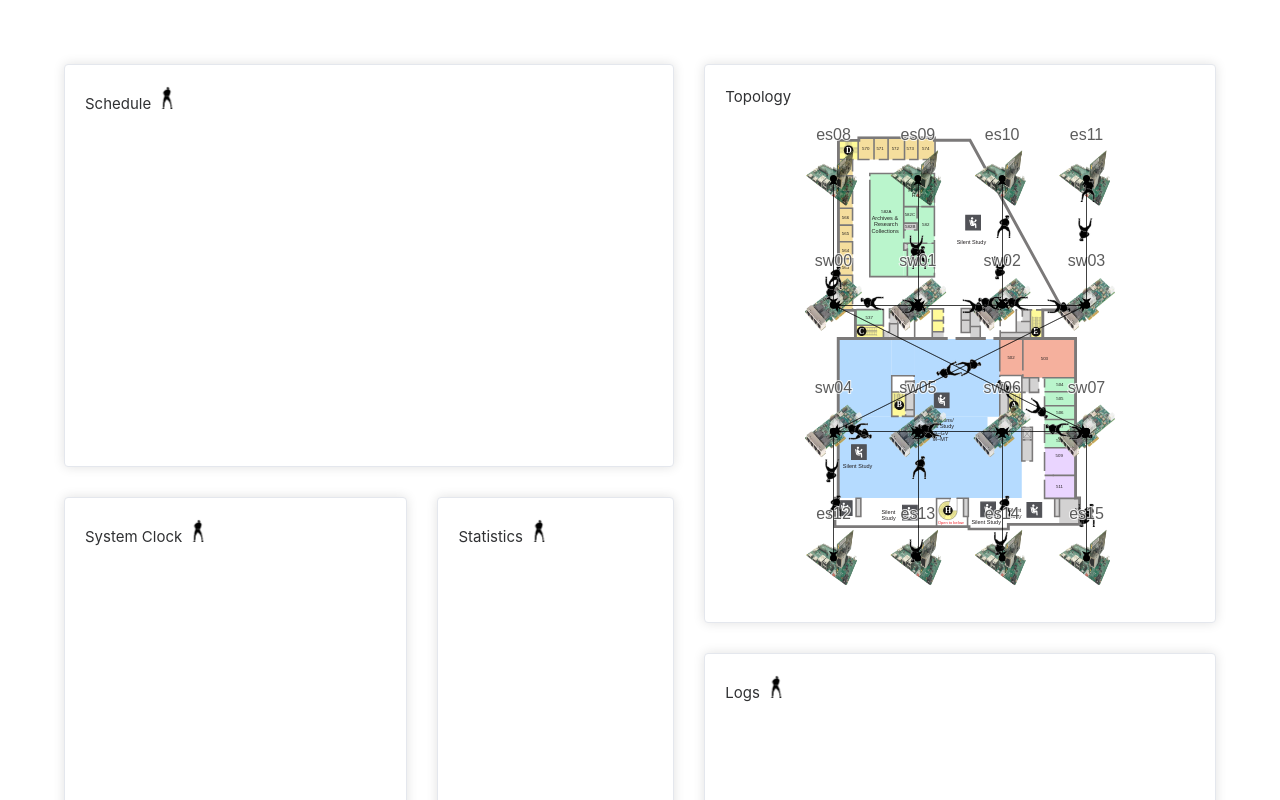
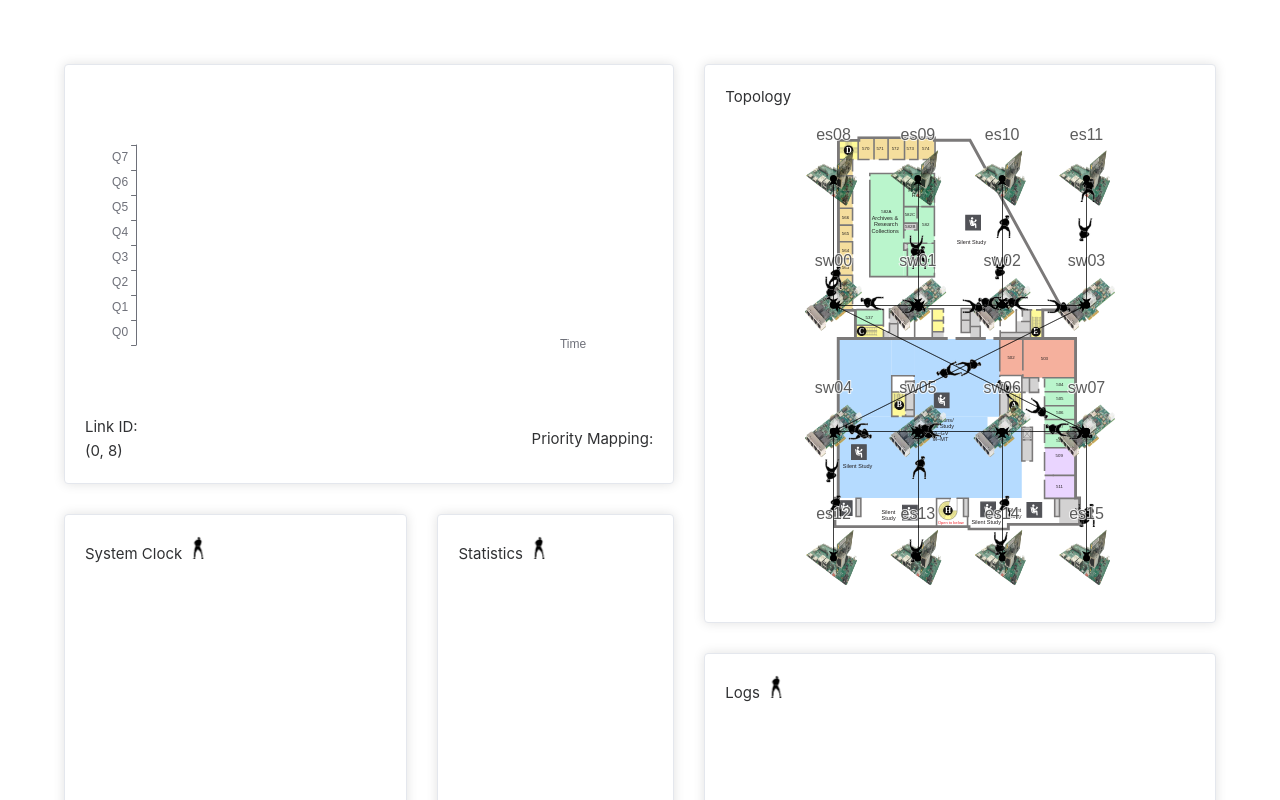
Before and after one commit to AmyangXYZ/VisTSN, a Vue app: page / in a window 1280 px wide. Shown: the top 800 px of the page. Built offline with nearby package versions, Linux system fonts and the light colour scheme.

Commit message:
added beginnings of chart and link data

```diff
--- a/package.json
+++ b/package.json
@@ -13,7 +13,7 @@
   },
   "dependencies": {
     "@vueuse/core": "^10.2.0",
-    "echarts": "^5.4.2",
+    "echarts": "^5.4.3",
     "element-plus": "^2.3.6",
     "vue": "^3.3.4"
   },
--- a/src/components/ScheduleTable.vue
+++ b/src/components/ScheduleTable.vue
@@ -1,16 +1,97 @@
-<script setup lang="ts"></script>
+<script setup lang="ts">
+  import { useGCLData } from '@/hooks/useGCLData'
+  import { ref, onMounted } from 'vue'
+  import * as echarts from 'echarts'
+
+  const { gclData, linkData, priorityData } = useGCLData()
+  const chartRef = ref<HTMLElement | null>(null)
+
+  onMounted(() => {
+    // initialize chart
+    const chart = echarts.init(chartRef.value!)
+
+    // prep data for chart
+    const data = gclData.value.map((item: any) => {
+      return [item[1], item[2] - item[1]]
+    })
+
+    // set up chart options
+    const options: echarts.EChartOption = {
+      tooltip: {
+        trigger: 'axis',
+        axisPointer: {
+          type: 'shadow',
+        },
+      },
+      xAxis: {
+        type: 'value',
+        name: 'Time',
+        max: 10000,
+        splitLine: {
+          show: false,
+        },
+      },
+      yAxis: {
+        type: 'category',
+        data: ['Q0', 'Q1', 'Q2', 'Q3', 'Q4', 'Q5', 'Q6', 'Q7'],
+      },
+      series: [
+        {
+          type: 'bar',
+          data: data,
+          itemStyle: {
+            color: function (params: any) {
+              // set color based on data interval
+              return params.data[1] > 0 ? 'orange' : 'white'
+            },
+          },
+        },
+      ],
+    }
+
+    // render the chart
+    chart.setOption(options)
+
+    // resize the chart with change in window size
+    window.addEventListener('resize', () => {
+      chart.resize()
+    })
+  })
+
+</script>
 
 <template>
   <el-card>
-    Schedule
-    <img height="24" src="@/assets/zhiyin-fast.gif"/>
-    <div class="chart"></div>
+    <div class="main-section">
+      <div class="chart" ref="chartRef"></div>
+    </div>
+    <div class="bottom-section">
+      <div class="bottom-left">
+        <h4>Link ID:</h4>
+        <p>{{ linkData }}</p>
+      </div>
+      <div class="bottom-right">
+        <h4>Priority Mapping:</h4>
+        <p>{{ priorityData }}</p>
+      </div>
+    </div>
   </el-card>
 </template>
 
 <style scoped>
+.main-section {
+
+}
 .chart {
-  width: 100%;
+  width: 90%;
   height: 330px;
 }
+.bottom-section {
+  display: flex;
+  justify-content: space-between;
+  align-items: center;
+}
+.bottom-left, .bottom-right {
+
+}
 </style>
--- /dev/null
+++ b/src/hooks/useGCLData.ts
@@ -0,0 +1,27 @@
+import { ref, onMounted } from 'vue'
+
+export function useGCLData() {
+    const gclData = ref<any>([]);
+    const linkData = ref<string>('');
+    const priorityData = ref<string>('');
+
+    // fetch from json files
+    onMounted(async () => {
+        try {
+            const gResponse = await fetch('../../example/json_format/gcl.json')
+            const gData = await gResponse.json()
+            gclData.value = gData['(0, 8)'] // data for (0, 8) only
+
+            linkData.value = '(0, 8)'
+
+            const pResponse = await fetch('../../example/json_format/prio2q.json')
+            const pData = await pResponse.json()
+            gclData.value = pData['(0, 8)'] // data for (0, 8) only
+
+        } catch (error) {
+            console.error('Error fetching data:', error)
+        }
+    })
+
+    return { gclData, linkData, priorityData }
+}
```
Also changed, not shown: 1 other file (tests, documents, lock files or other folders).
